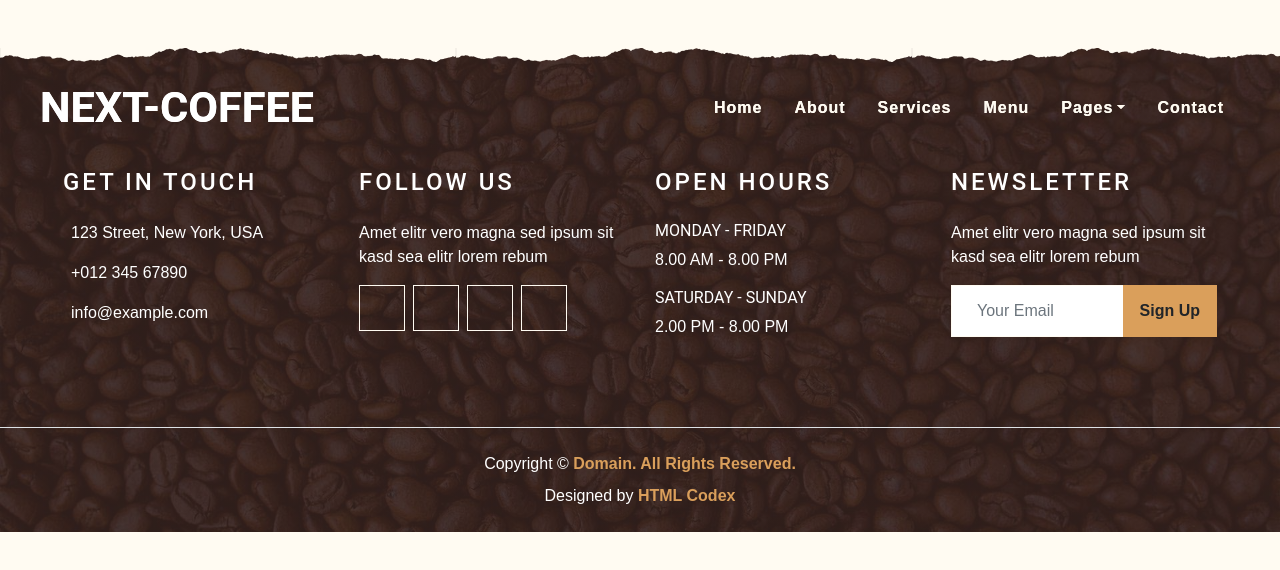
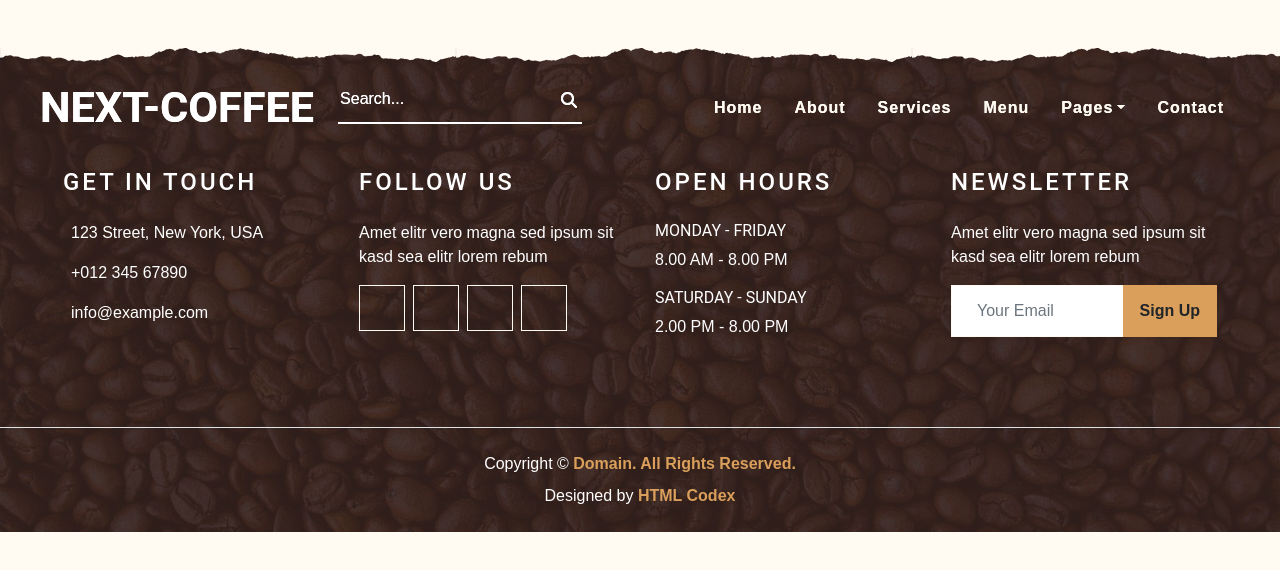
Before and after one commit to asgari1991/Cafe, a Next.js app: page /components/modules/NavBar/NavBar in a window 1280 px wide. Shown: the top 570 px of the page. Built offline with nearby package versions, Linux system fonts and the light colour scheme.

Commit message:
feat(navBar): add search functionality

```diff
--- a/data/db.json
+++ b/data/db.json
@@ -170,14 +170,19 @@
     }
   ],
   "messages": [
-
-
     {
       "id": "e008",
       "name": "Mohammad",
       "email": "mo.askari1991@gmail.com",
       "subject": "test message",
       "message": "This is a test message for ,messaging"
+    },
+    {
+      "id": "ce57",
+      "name": "gfr",
+      "email": "gf",
+      "subject": "fff",
+      "message": "ffgrfger"
     }
   ]
 }
--- a/pages/components/modules/NavBar/NavBar.js
+++ b/pages/components/modules/NavBar/NavBar.js
@@ -1,17 +1,48 @@
-import React from "react";
+import React, { useState } from "react";
 import styles from "@/styles/Navbar.module.css";
 import Link from "next/link";
+import "@fortawesome/fontawesome-svg-core/styles.css";
+import { config } from "@fortawesome/fontawesome-svg-core";
+config.autoAddCss = false;
+import { FontAwesomeIcon } from "@fortawesome/react-fontawesome";
+import { faSearch } from "@fortawesome/free-solid-svg-icons";
+import { useRouter } from "next/router";
 const NavBar = () => {
+  const route=useRouter()
+  const [search, setSearch] = useState("");
+  const searchHandler=()=>{
+if (search.trim()) {
+  route.push(`/search?q=${search}`)
+}
+  }
+  const searchHandlerWithEnter=(event)=>{
+    if (event.keyCode===13 && search.trim()) {
+      route.push(`/search?q=${search}`)
+    }
+
+  }
   return (
     <div className={`container-fluid p-0 ${styles.nav_bar}`}>
       <nav
         className={`${styles.navbar} ${styles.navbar_expand_lg} bg-none navbar-dark py-3`}
       >
-        <a href="index.html" className={`${styles.navbar_brand} px-lg-4 m-0`}>
+        <div className="d-flex align-items-center position-relative">
+        <Link href="/" className={`${styles.navbar_brand} px-lg-4 m-0`}>
           <h1 className="m-0 display-4 text-uppercase text-white">
             Next-Coffee
           </h1>
-        </a>
+        </Link>
+        <input
+        onKeyDown={searchHandlerWithEnter}
+        onChange={(e)=>setSearch(e.target.value)}
+          value={search}
+          type="text"
+          placeholder="Search..."
+          className={styles.search_input}
+        />
+        <FontAwesomeIcon className={styles.search_icon} icon={faSearch} onClick={searchHandler}/>
+        </div>
+
         <button
           type="button"
           className={`${styles.navbar_toggler}`}
@@ -25,7 +56,10 @@ const NavBar = () => {
           id="navbarCollapse"
         >
           <div className={`${styles.navbar_nav} ml-auto p-4`}>
-          <Link href="/" className={`${styles.nav_link} ${styles.active_nav_link}`}>
+            <Link
+              href="/"
+              className={`${styles.nav_link} ${styles.active_nav_link}`}
+            >
               Home
             </Link>
 
@@ -34,8 +68,8 @@ const NavBar = () => {
             </Link>
             <Link href={"/services"} className={`${styles.nav_link}`}>
               Services
-          </Link >
-          <Link href={'/menu'} className={`${styles.nav_link}`}>
+            </Link>
+            <Link href={"/menu"} className={`${styles.nav_link}`}>
               Menu
             </Link>
 
@@ -50,19 +84,23 @@ const NavBar = () => {
               <div
                 className={`${styles.dropdown_menu} ${styles.text_capitalize}`}
               >
-                <Link href={"/reservation"}  className={`${styles.dropdown_item}`}>
+                <Link
+                  href={"/reservation"}
+                  className={`${styles.dropdown_item}`}
+                >
                   Reservation
                 </Link>
-              <Link href={"/testimonial"} className={`${styles.dropdown_item}`}>
+                <Link
+                  href={"/testimonial"}
+                  className={`${styles.dropdown_item}`}
+                >
                   Testimonial
                 </Link>
-
               </div>
             </div>
-            <Link href={'/contact'} className={`${styles.nav_link}`}>
+            <Link href={"/contact"} className={`${styles.nav_link}`}>
               Contact
             </Link>
-
           </div>
         </div>
       </nav>
--- a/pages/components/templates/Contact/ContactDetails.js
+++ b/pages/components/templates/Contact/ContactDetails.js
@@ -52,12 +52,12 @@ setMessage("")
                 <div className="col-md-6 pb-5">
                     <iframe style={{width: "100%", height: "443px"}}
                         src="https://www.google.com/maps/embed?pb=!1m18!1m12!1m3!1d3001156.4288297426!2d-78.01371936852176!3d42.72876761954724!2m3!1f0!2f0!3f0!3m2!1i1024!2i768!4f13.1!3m3!1m2!1s0x4ccc4bf0f123a5a9%3A0xddcfc6c1de189567!2sNew%20York%2C%20USA!5e0!3m2!1sen!2sbd!4v1603794290143!5m2!1sen!2sbd"
-                        frameborder="0"  allowfullscreen="" aria-hidden="false" tabindex="0"></iframe>
+                        frameBorder="0"  allowFullScreen="" aria-hidden="false" tabIndex="0"></iframe>
                 </div>
                 <div className="col-md-6 pb-5">
                     <div className="contact-form">
                         <div id="success"></div>
-                        <form name="sentMessage" id="contactForm" novalidate="novalidate">
+                        <form name="sentMessage" id="contactForm" noValidate="novalidate">
                             <div className="control-group">
                                 <input type="text" className="form-control bg-transparent p-4" id="name" placeholder="Your Name"
                                     required="required" data-validation-required-message="Please enter your name" value={name} onChange={(e)=>setName(e.target.value)} />
--- a/pages/components/templates/Reservation/ReservationDetails.js
+++ b/pages/components/templates/Reservation/ReservationDetails.js
@@ -18,14 +18,14 @@ const ReservationDetails = () => {
         },
         body:JSON.stringify(newReservation)
       })
-      if (res.status===201){
+
         setName("")
         setEmail("")
   setDate("")
   setTime("")
   setPerson("")
         alert("reserved successfully")
-      }
+
 
     }
 
--- a/pages/search/index.js
+++ b/pages/search/index.js
@@ -1,8 +1,11 @@
 import React from 'react'
+import PageHeader from '../components/modules/PageHeader/PageHeader'
 
 const Search = () => {
   return (
-    <div>Search</div>
+  <>
+  <PageHeader route={"Search"}/>
+  </>
   )
 }
 
--- a/styles/Navbar.module.css
+++ b/styles/Navbar.module.css
@@ -337,6 +337,7 @@
   cursor: pointer;
   color: white;
   top: 15px;
+
 }
 
 .search_input {
```
Lines whose indentation alone changed are shown as unchanged.
